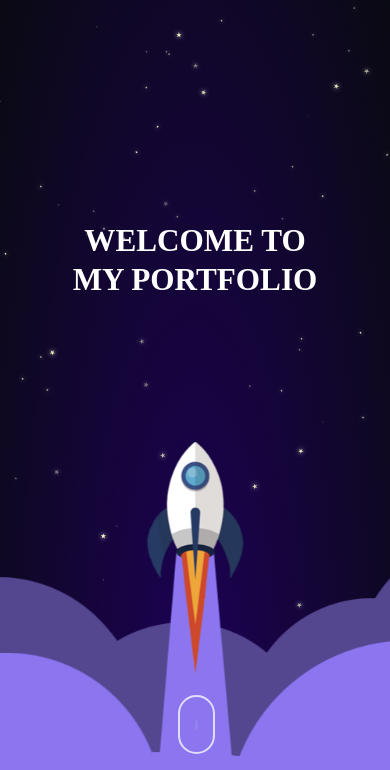
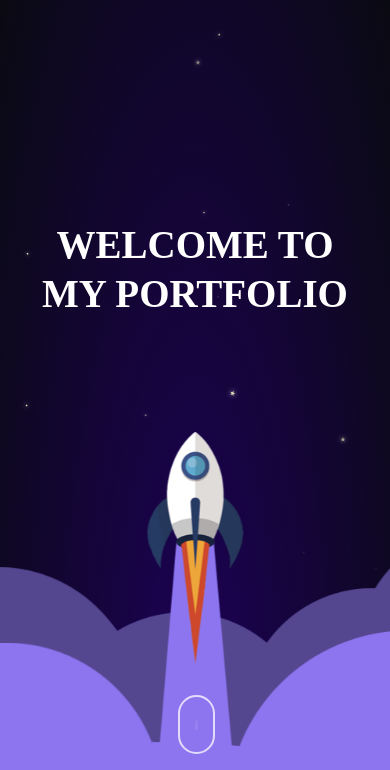
Before and after one commit to gukjinkang/portfolio, a plain HTML site: page index.html in a window 390 px wide. Shown: the part 74-844 px from the top of the page. Drawn offline with nearby package versions, Linux system fonts and the light colour scheme; animation ran at ten frames a second; a web font is replaced by a local one.

Commit message:
230210 commit

```diff
--- a/css/style.css
+++ b/css/style.css
@@ -215,13 +215,17 @@ h3{
 #intro .fixed_con .inner .title_con .title::after{
 	display: none;
 }
+#intro .fixed_con .inner .title_con .title > span{
+	transition: .2s;
+}
+
 
 #intro .fixed_con #star{
 	position: absolute;
 	top: 0;
 	left: 0;
 	width: 100%;
-	height: 100%;
+	min-width: 1920px;
 }
 
 #intro .space{
@@ -608,11 +612,11 @@ h3{
 		top: 35%;
 	}
 	#intro .fixed_con .inner .title_con .title{
-		font-size: 8vw;
+		font-size: 10vw;
 	}
 
 	#intro .space{
-		bottom: -40px;
+		bottom: -30px;
 	}
 
 	/*about*/
@@ -662,7 +666,7 @@ h3{
 	}
 
 	#portfolio .inner .card_con .card{
-		width: 75%;
+		width: 90%;
 		padding: 20px;
 		margin-top: 115px;
 	}
--- a/js/common.js
+++ b/js/common.js
@@ -163,7 +163,7 @@ $(function() {
 
   //크기값 계산
   screenH = $(window).height();
-  screenW = $(window).width();
+  screenW = 1920;
 
   //캔버스 불러오기
   canvas = $('#star');
```
